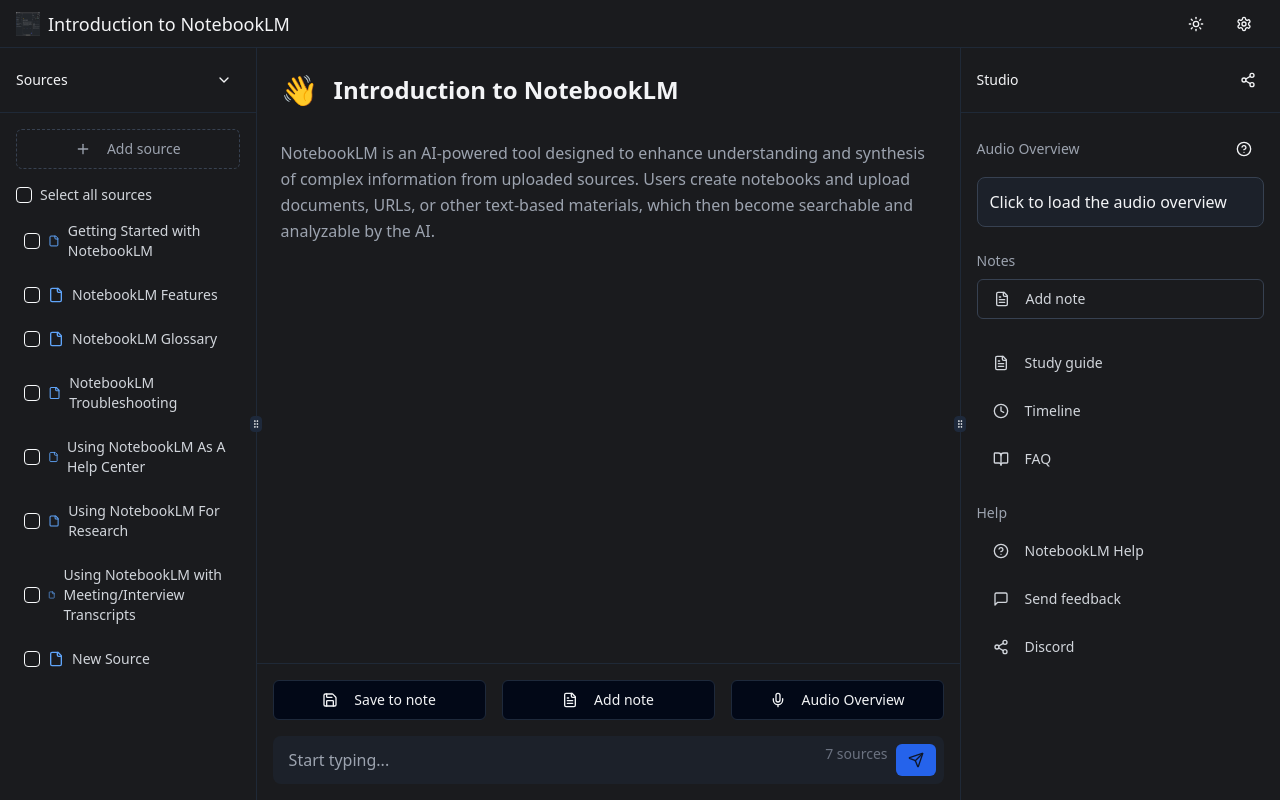
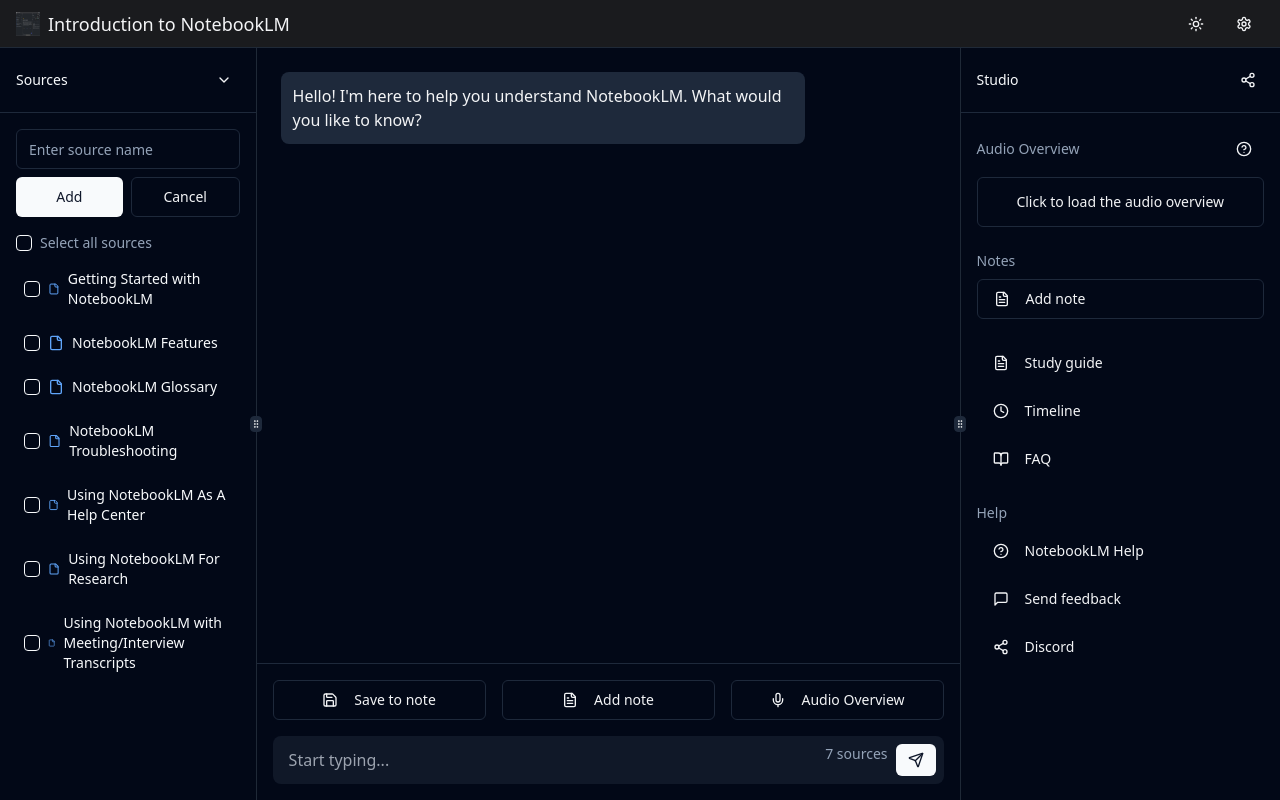
Before and after one commit to localhost093/query-mate, a React (Vite) app: page / in a window 1280 px wide. Both pictures are taken after a click on the button "Add source". Built offline with nearby package versions, Linux system fonts and the light colour scheme.

Commit message:
Refactor UI and add backend code
This commit refactors the user interface and adds placeholder code for the backend.  The UI improvements focus on functionality, and the backend code is provided for understanding and future expansion.

```diff
--- a/src/components/ChatPanel.tsx
+++ b/src/components/ChatPanel.tsx
@@ -1,26 +1,65 @@
 
 import { Send, Save, FileText, Mic } from "lucide-react";
 import { Button } from "./ui/button";
+import { useState } from "react";
+import { useTheme } from "../context/ThemeContext";
+import { useToast } from "../hooks/use-toast";
 
 const ChatPanel = () => {
+  const { theme } = useTheme();
+  const { toast } = useToast();
+  const [message, setMessage] = useState("");
+  const [messages, setMessages] = useState<Array<{ text: string; sender: "user" | "ai" }>>([
+    { text: "Hello! I'm here to help you understand NotebookLM. What would you like to know?", sender: "ai" }
+  ]);
+
+  const handleSend = () => {
+    if (message.trim()) {
+      setMessages([...messages, { text: message, sender: "user" }]);
+      setMessage("");
+      // Simulated AI response
+      setTimeout(() => {
+        setMessages(prev => [...prev, {
+          text: "I'm processing your request. This is a placeholder response until the backend is connected.",
+          sender: "ai"
+        }]);
+      }, 1000);
+    }
+  };
+
+  const handleSaveToNote = () => {
+    toast({
+      title: "Note saved",
+      description: "Your conversation has been saved to notes.",
+    });
+  };
+
   return (
-    <div className="h-full flex flex-col bg-[#1a1b1e]">
+    <div className="h-full flex flex-col bg-background">
       <div className="flex-1 overflow-y-auto p-6">
         <div className="max-w-3xl mx-auto space-y-6">
-          <div className="flex items-center gap-4 mb-8">
-            <span className="text-3xl">👋</span>
-            <h1 className="text-2xl font-semibold">Introduction to NotebookLM</h1>
-          </div>
-
-          <p className="text-gray-400 leading-relaxed">
-            NotebookLM is an AI-powered tool designed to enhance understanding and synthesis of complex information from uploaded sources. Users create notebooks and upload documents, URLs, or other text-based materials, which then become searchable and analyzable by the AI.
-          </p>
+          {messages.map((msg, index) => (
+            <div
+              key={index}
+              className={`flex ${msg.sender === "user" ? "justify-end" : "justify-start"}`}
+            >
+              <div
+                className={`max-w-[80%] p-3 rounded-lg ${
+                  msg.sender === "user"
+                    ? "bg-primary text-primary-foreground ml-auto"
+                    : "bg-muted"
+                }`}
+              >
+                {msg.text}
+              </div>
+            </div>
+          ))}
         </div>
       </div>
 
-      <div className="border-t border-gray-800 p-4">
+      <div className="border-t border-border p-4">
         <div className="max-w-3xl mx-auto flex gap-4">
-          <Button variant="outline" className="flex-1">
+          <Button variant="outline" className="flex-1" onClick={handleSaveToNote}>
             <Save className="mr-2 h-4 w-4" />
             Save to note
           </Button>
@@ -38,12 +77,15 @@ const ChatPanel = () => {
           <div className="relative">
             <input
               type="text"
+              value={message}
+              onChange={(e) => setMessage(e.target.value)}
+              onKeyDown={(e) => e.key === "Enter" && handleSend()}
               placeholder="Start typing..."
-              className="w-full bg-gray-800/50 rounded-lg pl-4 pr-24 py-3 focus:outline-none focus:ring-2 focus:ring-blue-500"
+              className="w-full bg-muted/50 rounded-lg pl-4 pr-24 py-3 focus:outline-none focus:ring-2 focus:ring-primary"
             />
             <div className="absolute right-2 top-1/2 -translate-y-1/2 flex gap-2">
-              <span className="text-sm text-gray-500">7 sources</span>
-              <Button size="sm" className="h-8 bg-blue-600 hover:bg-blue-700">
+              <span className="text-sm text-muted-foreground">7 sources</span>
+              <Button size="sm" className="h-8" onClick={handleSend}>
                 <Send className="h-4 w-4" />
               </Button>
             </div>
--- a/src/components/SourcePanel.tsx
+++ b/src/components/SourcePanel.tsx
@@ -2,6 +2,8 @@
 import { Plus, ChevronDown, File } from "lucide-react";
 import { Button } from "./ui/button";
 import { Checkbox } from "./ui/checkbox";
+import { useState } from "react";
+import { Input } from "./ui/input";
 
 interface SourcePanelProps {
   sources: string[];
@@ -9,29 +11,88 @@ interface SourcePanelProps {
 }
 
 const SourcePanel = ({ sources, onSourceAdd }: SourcePanelProps) => {
+  const [newSource, setNewSource] = useState("");
+  const [showAddForm, setShowAddForm] = useState(false);
+  const [selectedSources, setSelectedSources] = useState<string[]>([]);
+
+  const handleSourceAdd = () => {
+    if (newSource.trim()) {
+      onSourceAdd(newSource.trim());
+      setNewSource("");
+      setShowAddForm(false);
+    }
+  };
+
+  const toggleSelectAll = () => {
+    if (selectedSources.length === sources.length) {
+      setSelectedSources([]);
+    } else {
+      setSelectedSources([...sources]);
+    }
+  };
+
+  const toggleSource = (source: string) => {
+    if (selectedSources.includes(source)) {
+      setSelectedSources(selectedSources.filter(s => s !== source));
+    } else {
+      setSelectedSources([...selectedSources, source]);
+    }
+  };
+
   return (
-    <div className="h-full flex flex-col bg-[#1a1b1e]">
-      <div className="p-4 border-b border-gray-800 flex items-center justify-between">
-        <h2 className="text-sm font-medium">Sources</h2>
+    <div className="h-full flex flex-col bg-background">
+      <div className="p-4 border-b border-border flex items-center justify-between">
+        <h2 className="text-sm font-medium text-foreground">Sources</h2>
         <Button variant="ghost" size="icon" className="h-8 w-8">
           <ChevronDown className="h-4 w-4" />
         </Button>
       </div>
 
       <div className="p-4 space-y-4 flex-1 overflow-y-auto">
+        {showAddForm ? (
+          <div className="space-y-2">
+            <Input
+              placeholder="Enter source name"
+              value={newSource}
+              onChange={(e) => setNewSource(e.target.value)}
+              className="bg-background"
+            />
+            <div className="flex gap-2">
+              <Button
+                variant="default"
+                className="flex-1"
+                onClick={handleSourceAdd}
+              >
+                Add
+              </Button>
               <Button
                 variant="outline"
-          className="w-full border-dashed bg-transparent hover:bg-gray-800 border-gray-700 text-gray-400"
-          onClick={() => onSourceAdd("New Source")}
+                className="flex-1"
+                onClick={() => setShowAddForm(false)}
+              >
+                Cancel
+              </Button>
+            </div>
+          </div>
+        ) : (
+          <Button
+            variant="outline"
+            className="w-full border-dashed bg-transparent hover:bg-muted"
+            onClick={() => setShowAddForm(true)}
           >
             <Plus className="mr-2 h-4 w-4" />
             Add source
           </Button>
+        )}
 
         <div className="space-y-2">
           <div className="flex items-center space-x-2">
-            <Checkbox id="all-sources" />
-            <label htmlFor="all-sources" className="text-sm text-gray-300">
+            <Checkbox
+              id="all-sources"
+              checked={selectedSources.length === sources.length}
+              onCheckedChange={toggleSelectAll}
+            />
+            <label htmlFor="all-sources" className="text-sm text-muted-foreground">
               Select all sources
             </label>
           </div>
@@ -39,11 +100,15 @@ const SourcePanel = ({ sources, onSourceAdd }: SourcePanelProps) => {
           {sources.map((source, index) => (
             <div
               key={index}
-              className="flex items-center space-x-2 p-2 rounded hover:bg-gray-800 transition-colors cursor-pointer"
+              className="flex items-center space-x-2 p-2 rounded hover:bg-muted transition-colors cursor-pointer"
+              onClick={() => toggleSource(source)}
             >
-              <Checkbox id={`source-${index}`} />
+              <Checkbox
+                id={`source-${index}`}
+                checked={selectedSources.includes(source)}
+              />
               <File className="h-4 w-4 text-blue-400" />
-              <label htmlFor={`source-${index}`} className="text-sm text-gray-300">
+              <label htmlFor={`source-${index}`} className="text-sm text-foreground">
                 {source}
               </label>
             </div>
--- a/src/components/StudioPanel.tsx
+++ b/src/components/StudioPanel.tsx
@@ -1,12 +1,28 @@
 
 import { FileText, Clock, BookOpen, HelpCircle, MessageSquare, Share2 } from "lucide-react";
 import { Button } from "./ui/button";
+import { useState } from "react";
+import { useToast } from "../hooks/use-toast";
 
 const StudioPanel = () => {
+  const { toast } = useToast();
+  const [isAudioLoading, setIsAudioLoading] = useState(false);
+
+  const handleLoadAudio = () => {
+    setIsAudioLoading(true);
+    setTimeout(() => {
+      setIsAudioLoading(false);
+      toast({
+        title: "Audio Overview",
+        description: "Audio overview is not yet implemented.",
+      });
+    }, 1500);
+  };
+
   return (
-    <div className="h-full flex flex-col bg-[#1a1b1e]">
-      <div className="p-4 border-b border-gray-800 flex items-center justify-between">
-        <h2 className="text-sm font-medium">Studio</h2>
+    <div className="h-full flex flex-col bg-background">
+      <div className="p-4 border-b border-border flex items-center justify-between">
+        <h2 className="text-sm font-medium text-foreground">Studio</h2>
         <Button variant="ghost" size="icon" className="h-8 w-8">
           <Share2 className="h-4 w-4" />
         </Button>
@@ -15,22 +31,27 @@ const StudioPanel = () => {
       <div className="p-4 space-y-6 flex-1 overflow-y-auto">
         <div className="space-y-2">
           <div className="flex items-center justify-between">
-            <span className="text-sm text-gray-400">Audio Overview</span>
+            <span className="text-sm text-muted-foreground">Audio Overview</span>
             <Button variant="ghost" size="icon">
               <HelpCircle className="h-4 w-4" />
             </Button>
           </div>
 
-          <div className="p-3 rounded-lg bg-gray-800/50 border border-gray-700">
-            <h4 className="font-medium">Click to load the audio overview</h4>
-          </div>
+          <Button
+            variant="outline"
+            className="w-full justify-center py-6"
+            onClick={handleLoadAudio}
+            disabled={isAudioLoading}
+          >
+            {isAudioLoading ? "Loading..." : "Click to load the audio overview"}
+          </Button>
         </div>
 
         <div className="space-y-2">
-          <h3 className="text-sm text-gray-400">Notes</h3>
+          <h3 className="text-sm text-muted-foreground">Notes</h3>
           <Button
             variant="outline"
-            className="w-full justify-start bg-transparent hover:bg-gray-800 border-gray-700 text-gray-300"
+            className="w-full justify-start"
           >
             <FileText className="mr-2 h-4 w-4" />
             Add note
@@ -40,21 +61,21 @@ const StudioPanel = () => {
         <div className="space-y-2">
           <Button
             variant="ghost"
-            className="w-full justify-start text-gray-300 hover:bg-gray-800"
+            className="w-full justify-start"
           >
             <FileText className="mr-2 h-4 w-4" />
             Study guide
           </Button>
           <Button
             variant="ghost"
-            className="w-full justify-start text-gray-300 hover:bg-gray-800"
+            className="w-full justify-start"
           >
             <Clock className="mr-2 h-4 w-4" />
             Timeline
           </Button>
           <Button
             variant="ghost"
-            className="w-full justify-start text-gray-300 hover:bg-gray-800"
+            className="w-full justify-start"
           >
             <BookOpen className="mr-2 h-4 w-4" />
             FAQ
@@ -62,24 +83,24 @@ const StudioPanel = () => {
         </div>
 
         <div className="space-y-2">
-          <h3 className="text-sm text-gray-400">Help</h3>
+          <h3 className="text-sm text-muted-foreground">Help</h3>
           <Button
             variant="ghost"
-            className="w-full justify-start text-gray-300 hover:bg-gray-800"
+            className="w-full justify-start"
           >
             <HelpCircle className="mr-2 h-4 w-4" />
             NotebookLM Help
           </Button>
           <Button
             variant="ghost"
-            className="w-full justify-start text-gray-300 hover:bg-gray-800"
+            className="w-full justify-start"
           >
             <MessageSquare className="mr-2 h-4 w-4" />
             Send feedback
           </Button>
           <Button
             variant="ghost"
-            className="w-full justify-start text-gray-300 hover:bg-gray-800"
+            className="w-full justify-start"
           >
             <Share2 className="mr-2 h-4 w-4" />
             Discord
```
Lines whose indentation alone changed are shown as unchanged.
